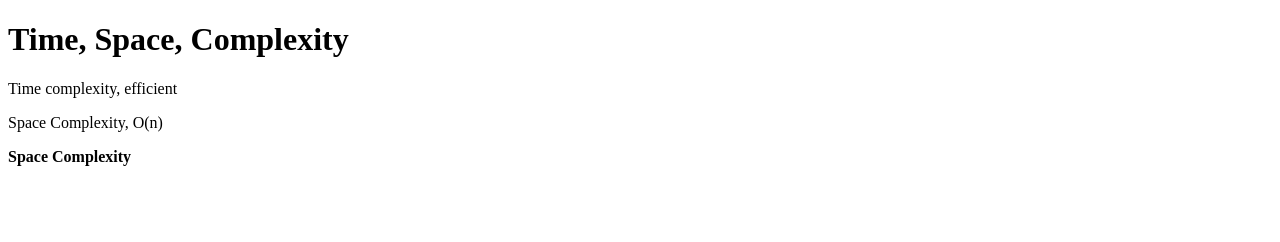
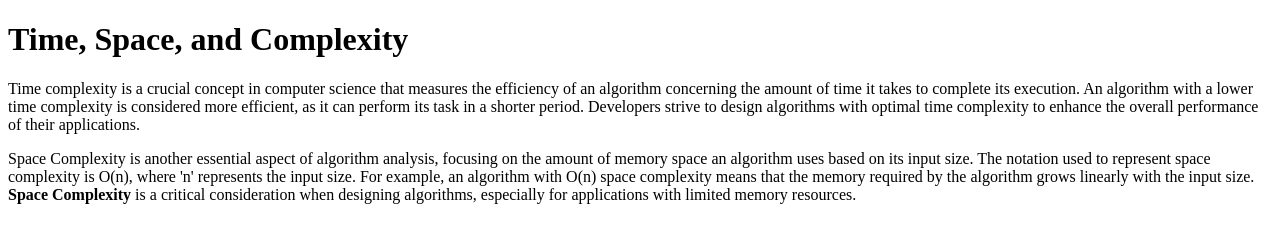
Before and after one commit to acciojob/time-and-space-complexity-AnkitKumarAK7, a website: page main.html in a window 1280 px wide. Drawn offline with Linux system fonts and the light colour scheme.

Commit message:
created a submission

```diff
--- a/main.html
+++ b/main.html
@@ -8,10 +8,9 @@
 
 <body>
 	<!-- the entire body must be written by student -->
-	<h1>Time, Space, Complexity</h1>
-	<p>Time complexity, efficient</p>
-	<p>Space Complexity, O(n)</p>
-	<p><b>Space Complexity</b></p>
+	<h1>Time, Space, and Complexity</h1>
+	<p> Time complexity is a crucial concept in computer science that measures the efficiency of an algorithm concerning the amount of time it takes to complete its execution. An algorithm with a lower time complexity is considered more efficient, as it can perform its task in a shorter period. Developers strive to design algorithms with optimal time complexity to enhance the overall performance of their applications.</p>
+	<p>Space Complexity is another essential aspect of algorithm analysis, focusing on the amount of memory space an algorithm uses based on its input size. The notation used to represent space complexity is O(n), where 'n' represents the input size. For example, an algorithm with O(n) space complexity means that the memory required by the algorithm grows linearly with the input size. <b>Space Complexity</b> is a critical consideration when designing algorithms, especially for applications with limited memory resources.</p>
     <script type="text/javascript" src="./script.js">
 </script>
 
```
